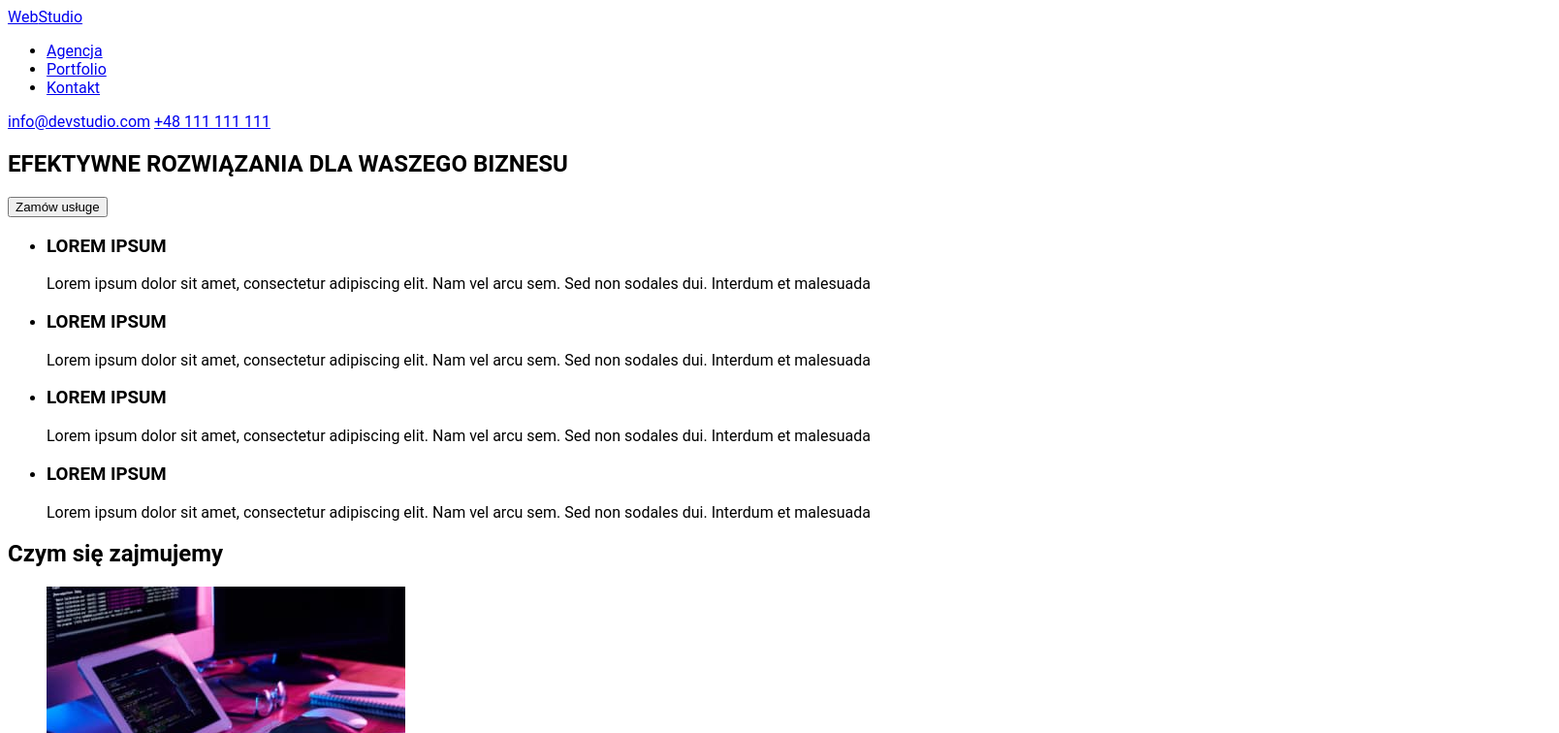
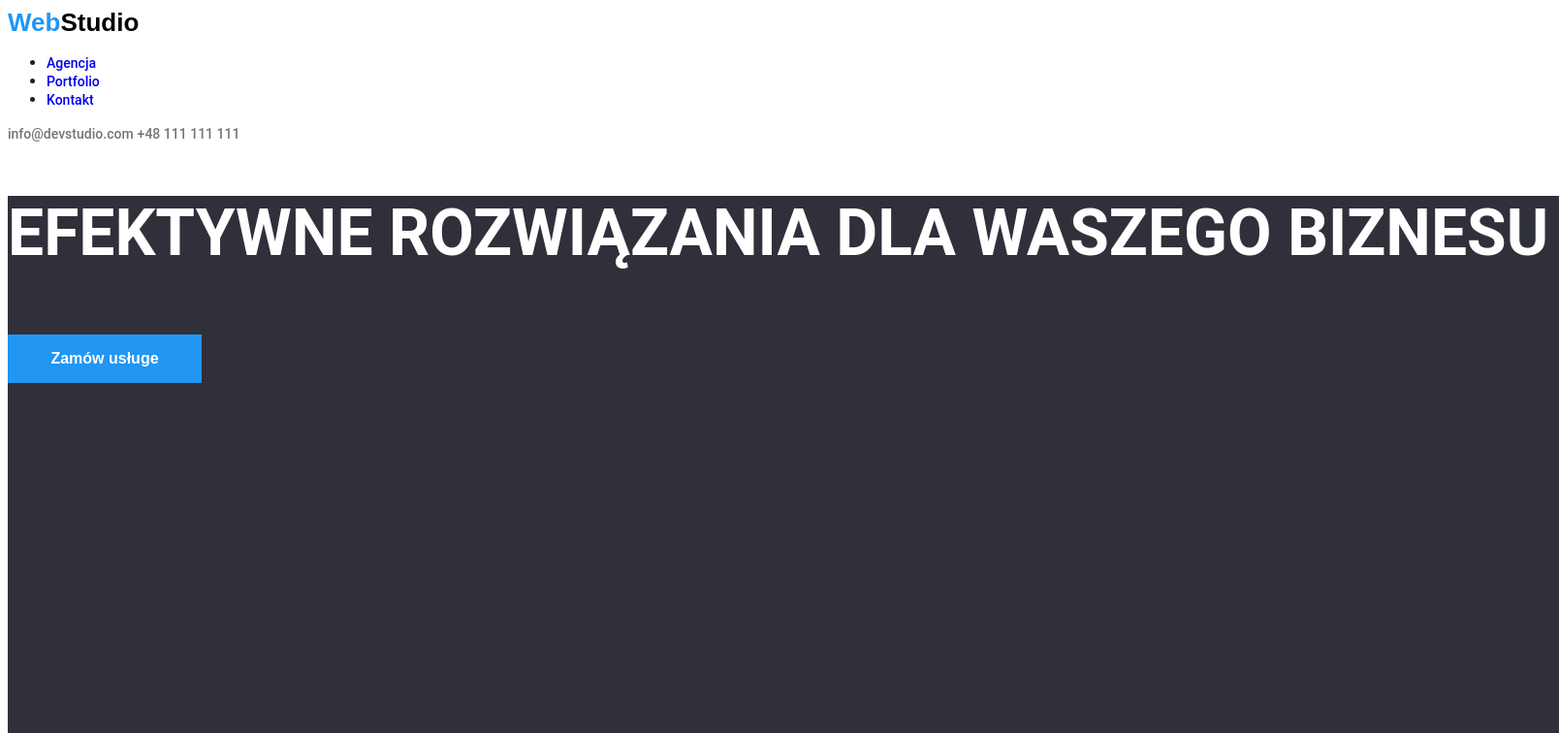
Before and after one commit to AgaSurma/goit-markup-hw-02, a plain HTML site: page index.html in a window 1280 px wide. Shown: the top 756 px of the page at 97% size, 1608 px wide, since content can reach past the window. Drawn offline with Linux system fonts and the light colour scheme.

Commit message:
logo, nav and h1 styles init

```diff
--- a/css/style.css
+++ b/css/style.css
@@ -6,9 +6,60 @@
 
     <style>
   body {
-   font-family: 'roboto', sans-serif;
   }
   body {
-    font-family: "roboto", sans-serif;
+  font-family: 'Roboto', sans-serif;
+  color: #212121;
   }
+  a {
+    text-decoration: none;
+    font-weight: 500;
+    cursor: pointer;
+    font-weight: 500;
+    font-size: 14px;
+  }
+  span {
+    color: #2196F3;
+  }
+  .logo {
+    color: #000000;
+    font-weight: 700;
+    font-size: 26px;
+    font-family: 'Raleway', sans-serif;
+  }
+  .nav-contact {
+    color: #757575;
+
+  }
+  .nav-contact:hover{
+    color: #2196F3;
+  }
+  .nav-contact:focus{
+    color: #2196F3;
+  }
+  .nav-links :hover {
+    color: #2196F3;
+  }
+  .nav-links :focus{
+    color: #2196F3;
+  }
+  .main-header {
+    background-color: #2F303A;
+    color: #FFFFFF;
+    font-weight: 900;
+    font-size: 44px;
+    width: 1600px;
+    height: 600px;
+  }
+  #order{
+    background-color: #2196F3;
+    border: 1px;
+    color: white;
+    font-weight: 700;
+    font-size: 16px;
+    width: 200px;
+    height: 50px;
+
+  }
+
     </style>
--- a/index.html
+++ b/index.html
@@ -14,20 +14,21 @@
   <body>
     <header>
       <nav>
-        <a href="/"><span>Web</span>Studio</a>
-        <ul>
+         <a class="logo" href="/"><span>Web</span>Studio</a>
+
+        <ul class="nav-links">
           <li><a href="/index.html">Agencja</a></li>
           <li><a href="/portfolio.html">Portfolio</a></li>
           <li><a href="/">Kontakt</a></li>
         </ul>
       </nav>
-      <a href="mailto:info@devstudio.com">info@devstudio.com</a>
-      <a href="tel:48111111111">+48 111 111 111</a>
+      <a class="nav-contact" href="mailto:info@devstudio.com">info@devstudio.com</a>
+      <a class="nav-contact" href="tel:48111111111">+48 111 111 111</a>
     </header>
     <main>
-      <section>
+      <section class="main-header">
         <h1>EFEKTYWNE ROZWIĄZANIA DLA WASZEGO BIZNESU</h1>
-        <button type="button">Zamów usługe</button>
+        <button id="order" type="button">Zamów usługe</button>
       </section>
       <section>
         <ul>
@@ -133,7 +134,8 @@
       </section>
     </main>
     <footer>
-      <a href="/"><span>Web</span>Studio</a>
+       <a class="logo" href="/"><span>Web</span>Studio</a>
+
       <address>
         m. Warszawa, Aleje Jerozolimskie 21<br />
         <a href="mailto:info@devstudio.com">info@devstudio.com</a><br />
```
Also changed, not shown: brudnopis.html (+15 -0 lines), portfolio.html (+5 -5 lines).
